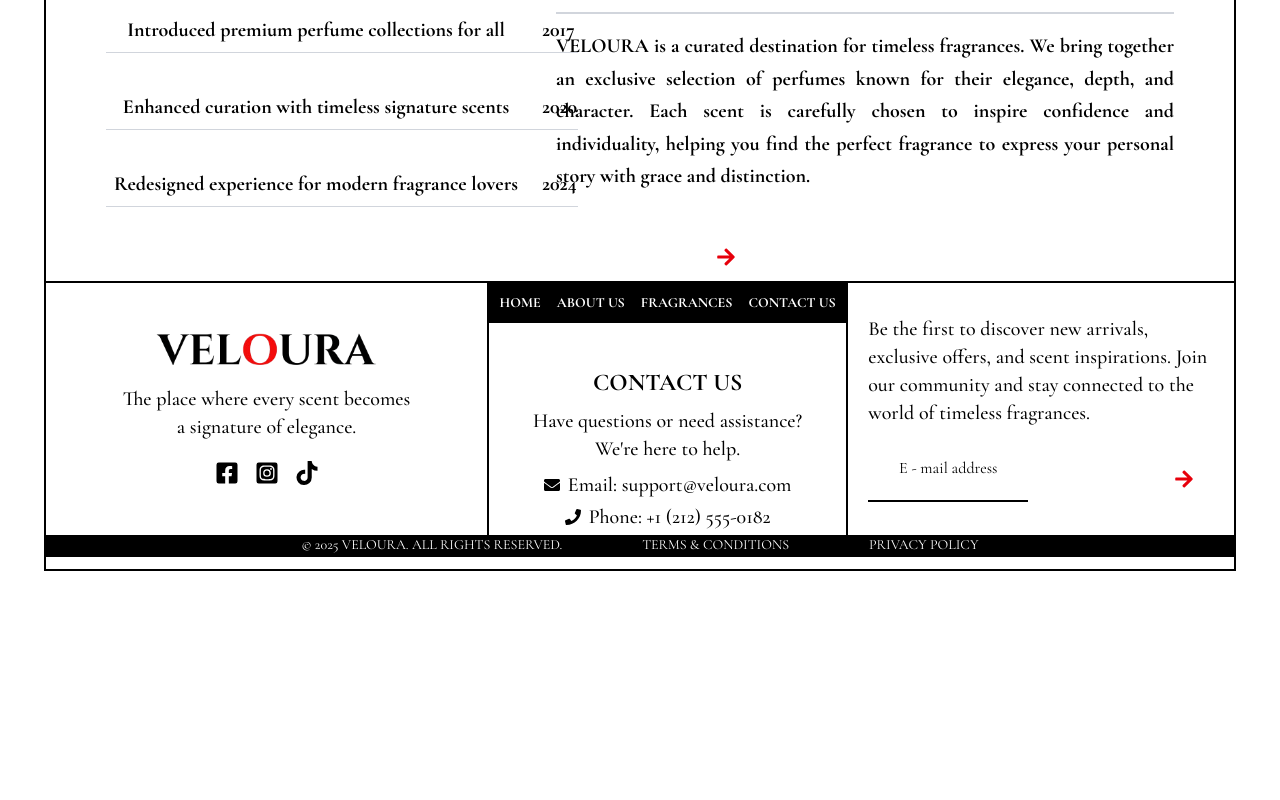
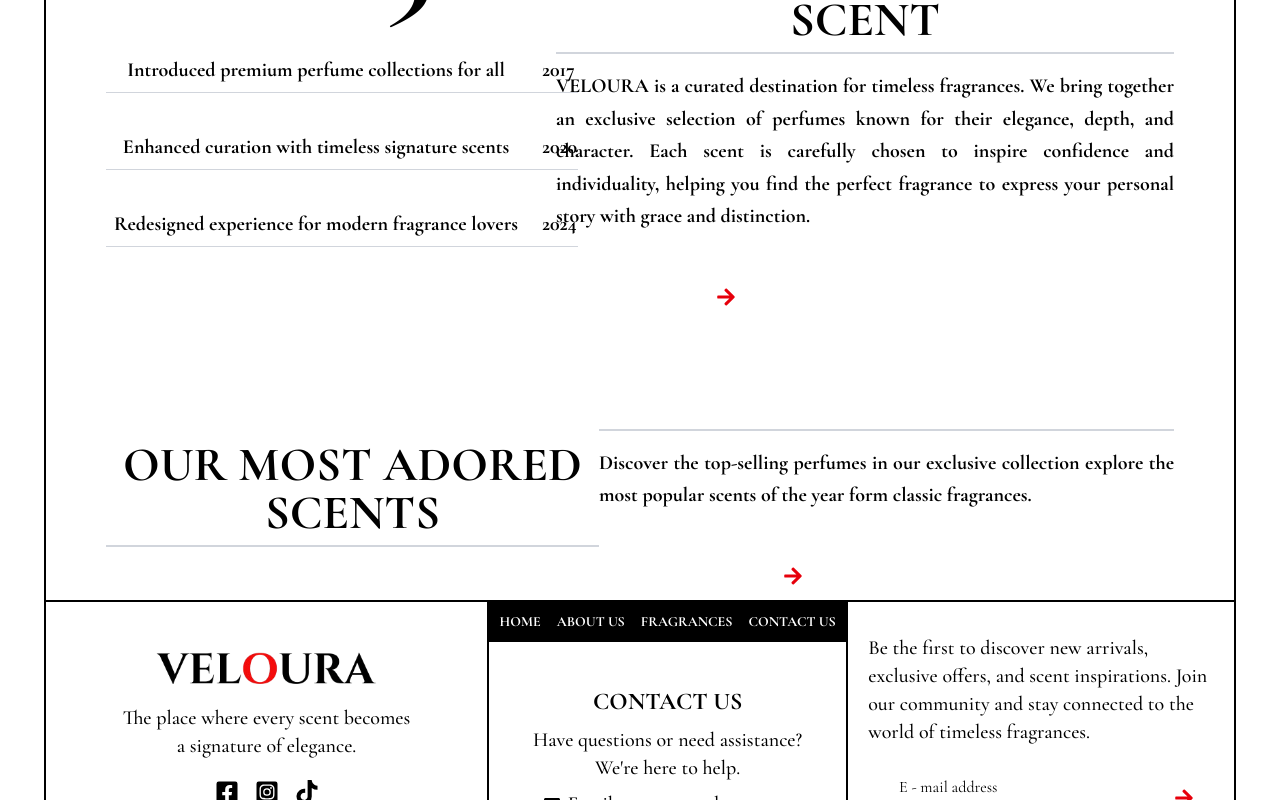
Before and after one commit to ushanic/veloura, a React (Vite) app: page / in a window 1280 px wide. Shown: the part 1102-1902 px from the top of the page. Before the commit the page ends 1717 px from the top, so only its background shows below. Built offline with nearby package versions, Linux system fonts and the light colour scheme.

Commit message:
added sections on the home page

```diff
--- a/src/components/pages/Home.jsx
+++ b/src/components/pages/Home.jsx
@@ -76,7 +76,6 @@ function Home() {
         </div>
       </div>
 
-      {/* Brand Logos Footer */}
       <div className="w-full h-14 bg-black m-0 p-4 flex flex-row gap-12 justify-center items-center">
         <img src={brand1} alt="brand1" className="h-auto max-h-10" />
         <img src={brand2} alt="brand2" className="h-auto max-h-10" />
@@ -84,14 +83,10 @@ function Home() {
         <img src={brand4} alt="brand4" className="h-auto max-h-10" />
       </div>
 
-      {/* 2015 + 2017 Left side vertical stack + 2015 right content */}
-      <div className="w-full flex justify-between items-start">
-        {/* Left side: 2015 big year and 2017 small year + text */}
+      <div className="w-full flex justify-between items-start mt-10">
         <div className="flex flex-col gap-10 max-w-[450px]">
-          {/* 2015 Year */}
           <span className="text-9xl font-bold">2015</span>
 
-          {/* 2017 text and year below 2015 year */}
           <div className="flex items-start justify-between">
             <div className="flex flex-col max-w-[420px]">
               <span className="text-sm sm:text-base md:text-lg lg:text-xl font-bold">
@@ -99,10 +94,11 @@ function Home() {
               </span>
               <div className="mt-2 space-y-1">
                 <div className="h-0.25 w-118 bg-gray-300" />
-
               </div>
             </div>
-            <span className="text-sm sm:text-base md:text-lg lg:text-xl font-bold ml-4 self-start">2017</span>
+            <span className="text-sm sm:text-base md:text-lg lg:text-xl font-bold ml-4 self-start">
+              2017
+            </span>
           </div>
           <div className="flex items-start justify-between">
             <div className="flex flex-col max-w-[420px]">
@@ -111,10 +107,11 @@ function Home() {
               </span>
               <div className="mt-2 space-y-1">
                 <div className="h-0.25 w-118 bg-gray-300" />
-
               </div>
             </div>
-            <span className="text-sm sm:text-base md:text-lg lg:text-xl font-bold ml-4 self-start">2020</span>
+            <span className="text-sm sm:text-base md:text-lg lg:text-xl font-bold ml-4 self-start">
+              2020
+            </span>
           </div>
           <div className="flex items-start justify-between">
             <div className="flex flex-col max-w-[420px]">
@@ -123,33 +120,31 @@ function Home() {
               </span>
               <div className="mt-2 space-y-1">
                 <div className="h-0.25 w-118 bg-gray-300" />
-
               </div>
             </div>
-            <span className="text-sm sm:text-base md:text-lg lg:text-xl font-bold ml-4 self-start">2024</span>
+            <span className="text-sm sm:text-base md:text-lg lg:text-xl font-bold ml-4 self-start">
+              2024
+            </span>
           </div>
         </div>
 
-        {/* Right side: 2015 content */}
         <div className="flex flex-col mt-15 max-w-[675px] w-full">
-          {/* Title */}
           <div className="flex justify-between items-center w-full">
-            <span className="text-5xl font-bold uppercase">A Journey Through Scent</span>
+            <span className="text-5xl font-bold uppercase">
+              A Journey Through Scent
+            </span>
           </div>
 
-          {/* Gray line (DO NOT CHANGE) */}
           <div className="mt-2 h-0.5 w-full bg-gray-300" />
 
-          {/* Paragraph */}
           <div className="mt-4 text-justify text-sm sm:text-base md:text-lg lg:text-xl leading-relaxed font-bold">
             VELOURA is a curated destination for timeless fragrances. We bring
-            together an exclusive selection of perfumes known for their elegance,
-            depth, and character. Each scent is carefully chosen to inspire confidence
-            and individuality, helping you find the perfect fragrance to express your
-            personal story with grace and distinction.
+            together an exclusive selection of perfumes known for their
+            elegance, depth, and character. Each scent is carefully chosen to
+            inspire confidence and individuality, helping you find the perfect
+            fragrance to express your personal story with grace and distinction.
           </div>
 
-          {/* Button aligned to paragraph start */}
           <div className="mt-10 flex justify-start">
             <button
               type="button"
@@ -161,6 +156,37 @@ function Home() {
           </div>
         </div>
       </div>
+      <div className="w-full flex justify-between items-start">
+    <div className="flex flex-col  max-w-[850px] mt-30">
+  <span className="text-5xl font-bold uppercase w-full">Our Most Adored Scents</span>
+  <div className="mt-2 h-0.5 w-full bg-gray-300" /></div>
+
+  <div className="flex flex-col mt-25 max-w-[575px] w-full">
+          <div className="flex justify-between items-center w-full">
+
+          </div>
+
+          <div className="mt-2 h-0.5 w-full bg-gray-300" />
+
+          <div className="mt-4 text-justify text-sm sm:text-base md:text-lg lg:text-xl leading-relaxed font-bold">
+            Discover the top-selling perfumes in our exclusive collection explore the most popular scents of the year form classic fragrances.
+          </div>
+
+          <div className="mt-10 flex justify-start">
+            <button
+              type="button"
+              className="flex items-center gap-2 rounded-lg px-3 py-1.5 text-sm sm:px-4 sm:py-2 sm:text-base md:px-5 md:py-2.5 md:text-lg font-medium uppercase text-white dark:bg-black"
+            >
+              <span>view Fragrance</span>
+              <FaArrowRight className="text-red-600 text-base sm:text-lg md:text-xl" />
+            </button>
+          </div>
+        </div>
+
+
+</div>
+
+
     </div>
   );
 }
```
